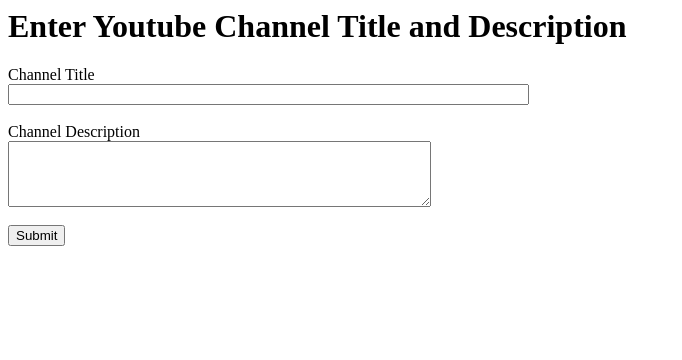
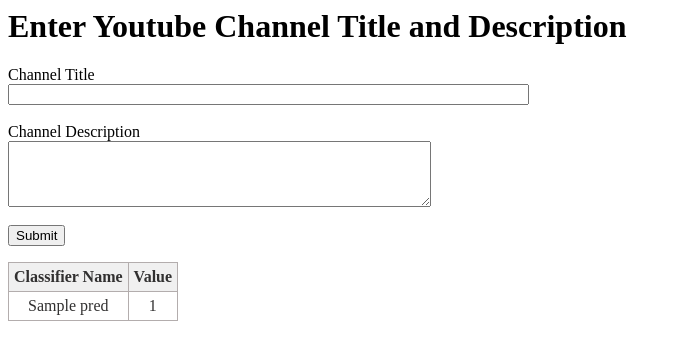
Before and after one commit to amoghkokari/youTube_textMining_ML_Analysis, a Flask app: template templates/predict.html in a window 1280 px wide. Shown: the top 360 px of the page, without its empty margins (0-682 px from the left). Run offline with Flask 2, Linux system fonts and the light colour scheme; the template is opened without the code that fills it: most values are stand-ins (such as "Sample title", 1, 10 or a date in 2020).

Commit message:
Mals (#9)
* mc
* prediction results

```diff
--- a/main.py
+++ b/main.py
@@ -28,6 +28,7 @@ def result():
 
 @app.route('/predict', methods=['GET', 'POST'])
 def predict():
+   preds = ""
    if request.method == 'POST':
       result = request.form
       text = result["title"] +" "+ result["desc"]
@@ -36,7 +37,8 @@ def predict():
       X = pP.fit_vectorizer(cred.vect,pdf["text"])
       preds = pred_success(X.toarray(),cred.channel_id)
       print(preds)
-   return render_template('predict.html')
+
+   return render_template('predict.html', predn = preds)
 
 def parse(res):
     page = urllib.request.urlopen(res)
--- a/templates/predict.html
+++ b/templates/predict.html
@@ -5,9 +5,45 @@
         <label for="title" style="display:flex">Channel Title</label>
         <input type="text" id="title" name="title" size="62"><br><br>
         <label for="desc" style="display:flex">Channel Description</label>
-        <textarea id="desc" name="desc" rows="4" cols="50">
-            </textarea><br><br>
+        <textarea id="desc" name="desc" rows="4" cols="50"></textarea><br><br>
         <input type="submit" value="Submit">
       </form>
+      <style>
+        table {
+          border:1px solid #b3adad;
+          border-collapse:collapse;
+          padding:5px;
+        }
+        table th {
+          border:1px solid #b3adad;
+          padding:5px;
+          background: #f0f0f0;
+          color: #313030;
+        }
+        table td {
+                border:1px solid #b3adad;
+          text-align:center;
+          padding:5px;
+          background: #ffffff;
+          color: #313030;
+        }
+      </style>
+      <div>
+        {% if predn %}
+        <table>
+        <tr>
+            <th>Classifier Name     </th>
+            <th>Value    </th>
+        </tr>
+        {% for pred in predn %}
+        <tr>
+            <td>{{ pred }}  </td>
+            <td>{{ predn[pred][0] }} </td>
+        </tr>
+        {% endfor %}
+        </table>
+        {% endif %}
+    </div>
+
    </body>
 </html>
```
